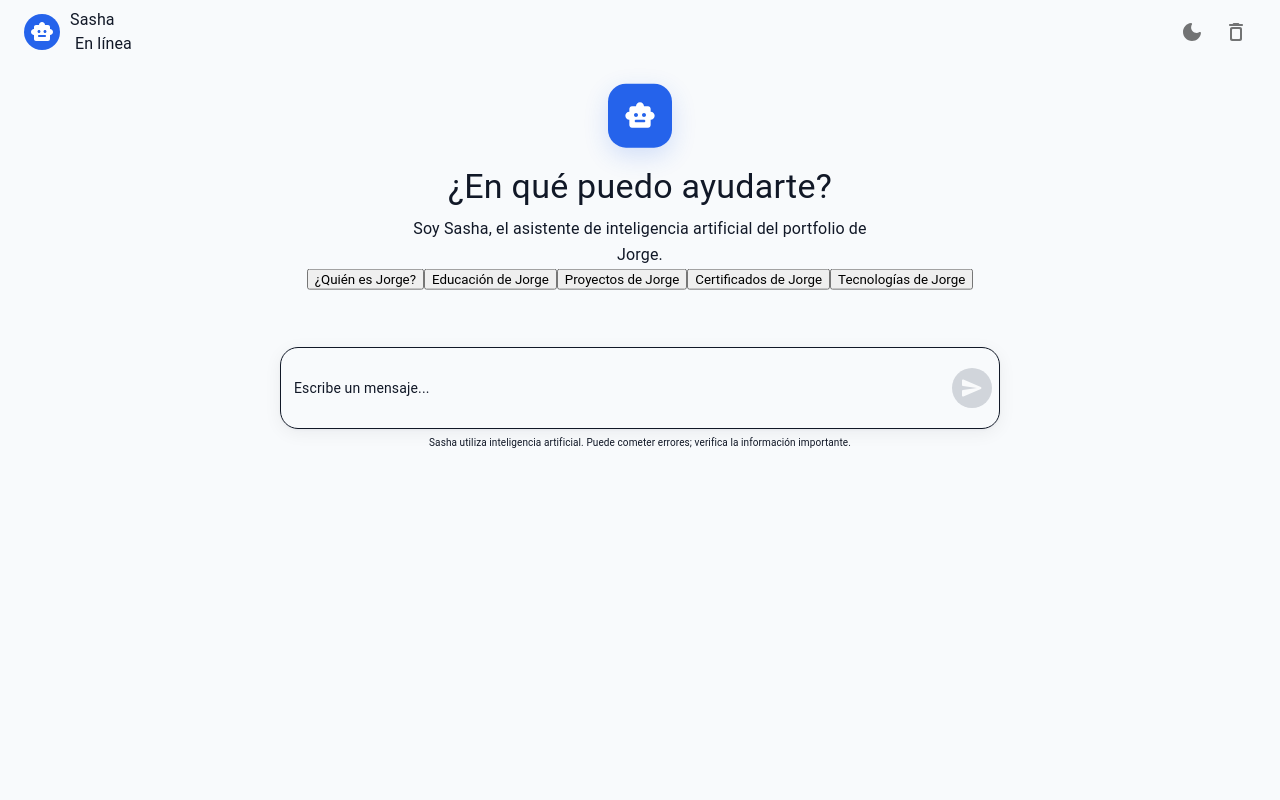
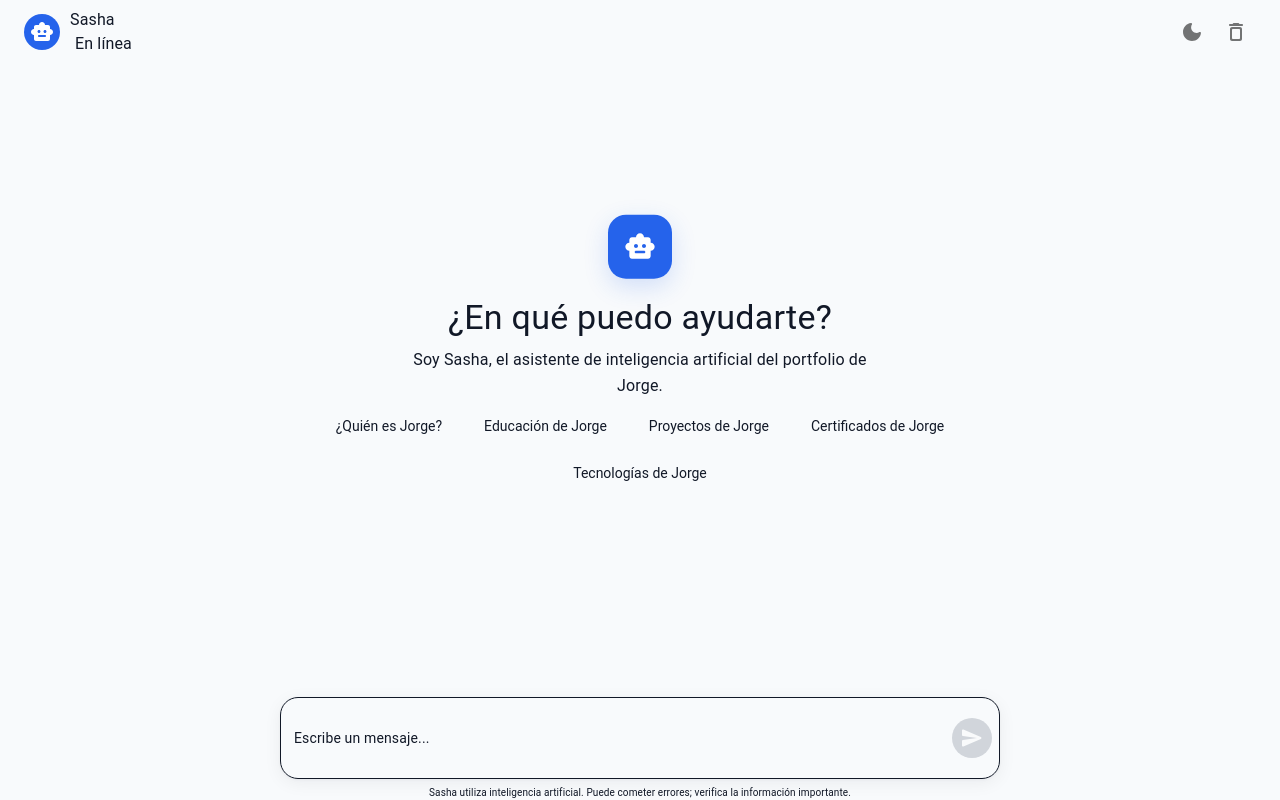
Before and after one commit to Patogol35/Fbot, a React app: page / in a window 1280 px wide. Built offline with nearby package versions, Linux system fonts and the light colour scheme; the HTML template or start-up script is replaced by a standard one.

Commit message:
Update Chat.css

```diff
--- a/src/components/Chat.css
+++ b/src/components/Chat.css
@@ -1,6 +1,10 @@
 * {
     box-sizing: border-box;
 }
+
+/* =========================================================
+   PAGE
+========================================================= */
 
 .chat-page {
     width: 100%;
@@ -9,30 +13,43 @@
     background: var(--mui-palette-background-default);
 }
 
-/* MAIN */
+/* =========================================================
+   MAIN
+========================================================= */
 
 .chat-main {
     width: 100%;
     height: 100vh;
     min-height: 0;
-    margin-left: 0;
+
     display: flex;
     flex-direction: column;
+
     overflow: hidden;
+
     background: var(--mui-palette-background-default);
 }
 
-/* HEADER */
+/* =========================================================
+   HEADER
+========================================================= */
 
 .chat-topbar {
     height: 64px;
     min-height: 64px;
     flex-shrink: 0;
+
     display: flex;
     align-items: center;
+
     padding: 0 24px;
+
     border-bottom: 1px solid var(--mui-palette-divider);
+
     background: var(--mui-palette-background-paper);
+
+    position: relative;
+    z-index: 10;
 }
 
 .topbar-info,
@@ -68,38 +85,68 @@
     margin-left: 4px !important;
 }
 
-/* EMPTY */
+/* =========================================================
+   CONTENT
+========================================================= */
+
+.chat-content {
+    flex: 1;
+    min-height: 0;
+
+    display: flex;
+    flex-direction: column;
+
+    overflow: hidden;
+
+    background: var(--mui-palette-background-default);
+}
+
+/* =========================================================
+   EMPTY / WELCOME
+========================================================= */
 
 .empty-chat {
     flex: 1;
     min-height: 0;
+
     display: flex;
     align-items: center;
     justify-content: center;
+
     overflow-y: auto;
+
     padding: 30px 20px;
+
     background: var(--mui-palette-background-default);
 }
 
 .welcome-container {
     width: min(720px, 100%);
+
     display: flex;
     flex-direction: column;
     align-items: center;
+
     text-align: center;
+
     transform: translateY(-5%);
 }
 
 .welcome-icon-container {
     width: 64px;
     height: 64px;
+
     display: flex;
     align-items: center;
     justify-content: center;
+
     margin-bottom: 18px;
+
     border-radius: 18px;
+
     background: #2563eb;
     color: #fff;
+
     box-shadow: 0 8px 25px rgba(37, 99, 235, .18);
 }
 
@@ -109,22 +156,31 @@
 
 .welcome-title {
     margin-bottom: 8px !important;
+
     color: var(--mui-palette-text-primary);
+
     letter-spacing: -.4px;
 }
 
 .welcome-description {
     max-width: 480px;
+
     line-height: 1.6 !important;
+
     color: var(--mui-palette-text-secondary) !important;
 }
 
-/* INPUT */
+/* =========================================================
+   INPUT
+========================================================= */
 
 .input-area {
     width: 100%;
     flex-shrink: 0;
+
     padding: 16px 0 0;
+
+    background: var(--mui-palette-background-default);
 }
 
 .empty-chat .input-area {
@@ -133,15 +189,21 @@
 
 .input-wrapper {
     position: relative;
+
     width: min(720px, 100%);
+
     margin: auto;
 }
 
 .chat-input .MuiOutlinedInput-root {
     min-height: 58px;
+
     padding-right: 58px;
+
     border-radius: 18px;
+
     background: var(--mui-palette-background-paper);
+
     box-shadow:
         0 4px 18px rgba(15, 23, 42, .06),
         0 1px 3px rgba(15, 23, 42, .04);
@@ -161,8 +223,10 @@
 
 .chat-input textarea {
     padding: 14px 0;
+
     font-size: 14px;
     line-height: 1.5;
+
     color: var(--mui-palette-text-primary);
 }
 
@@ -173,11 +237,15 @@
 
 .send-button {
     position: absolute !important;
+
     right: 8px;
     bottom: 50%;
+
     transform: translateY(50%);
+
     width: 40px;
     height: 40px;
+
     background: #2563eb !important;
     color: #fff !important;
 }
@@ -193,31 +261,107 @@
 
 .input-disclaimer {
     margin-top: 6px !important;
+
     text-align: center;
+
     font-size: 10px !important;
+
     color: var(--mui-palette-text-secondary) !important;
 }
 
-/* MESSAGES */
+/* =========================================================
+   SUGERENCIAS
+========================================================= */
+
+.suggestions-container {
+    width: min(820px, 100%);
+
+    margin: 0 auto;
+
+    display: flex;
+    flex-wrap: wrap;
+
+    justify-content: center;
+    align-items: center;
+
+    gap: 10px;
+
+    padding: 10px 20px;
+
+    flex-shrink: 0;
+}
+
+.suggestion-button {
+    border: 1px solid var(--mui-palette-divider);
+
+    background: var(--mui-palette-background-paper);
+
+    color: var(--mui-palette-text-primary);
+
+    padding: 10px 16px;
+
+    border-radius: 20px;
+
+    cursor: pointer;
+
+    font-family: inherit;
+    font-size: 14px;
+    line-height: 1.2;
+
+    transition:
+        transform .2s ease,
+        border-color .2s ease,
+        background-color .2s ease;
+}
+
+.suggestion-button:hover {
+    transform: translateY(-2px);
+
+    border-color: #2563eb;
+}
+
+.suggestion-button:active {
+    transform: translateY(0);
+}
+
+.suggestion-button:disabled {
+    opacity: .5;
+
+    cursor: not-allowed;
+
+    transform: none;
+}
+
+/* =========================================================
+   MESSAGES
+========================================================= */
 
 .messages-container {
     flex: 1;
     min-height: 0;
+
     overflow-y: auto;
+    overflow-x: hidden;
+
     padding: 24px;
+
     background: var(--mui-palette-background-default);
 }
 
 .messages-list {
     width: 100%;
     max-width: 820px;
+
     margin: auto;
 }
 
 .message-row {
     display: flex;
+
     gap: 10px;
+
     margin-bottom: 22px;
+
     animation: messageIn .2s ease;
 }
 
@@ -231,14 +375,18 @@
 
 .message-content {
     max-width: min(680px, 80%);
+
     display: flex;
     flex-direction: column;
+
     gap: 4px;
 }
 
 .message-name {
     padding: 0 5px;
+
     color: var(--mui-palette-text-secondary);
+
     font-size: 15px !important;
     font-weight: 600 !important;
 }
@@ -246,7 +394,9 @@
 .message-avatar {
     width: 32px !important;
     height: 32px !important;
+
     flex-shrink: 0;
+
     background: #2563eb !important;
     color: #fff !important;
 }
@@ -257,25 +407,32 @@
 
 .message-bubble {
     padding: 12px 16px;
+
     border-radius: 16px !important;
 }
 
 .message-bubble.assistant {
     background: var(--mui-palette-background-paper);
+
     border: 1px solid var(--mui-palette-divider);
+
     border-top-left-radius: 5px !important;
 }
 
 .message-bubble.user {
     background: #2563eb;
+
     color: #fff;
+
     border-top-right-radius: 5px !important;
 }
 
 .message-text {
     white-space: pre-wrap;
+
     font-size: 14px !important;
     line-height: 1.65 !important;
+
     color: var(--mui-palette-text-primary);
 }
 
@@ -283,7 +440,9 @@
     color: #fff;
 }
 
-/* TYPING */
+/* =========================================================
+   TYPING
+========================================================= */
 
 .typing-bubble {
     min-width: 62px;
@@ -291,15 +450,20 @@
 
 .typing {
     display: flex;
+
     gap: 4px;
+
     padding: 3px;
 }
 
 .typing span {
     width: 6px;
     height: 6px;
+
     border-radius: 50%;
+
     background: var(--mui-palette-text-secondary);
+
     animation: typing 1.2s infinite;
 }
 
@@ -311,8 +475,15 @@
     animation-delay: .3s;
 }
 
+/* =========================================================
+   ANIMATIONS
+========================================================= */
+
 @keyframes typing {
-    0%, 60%, 100% {
+
+    0%,
+    60%,
+    100% {
         opacity: .35;
         transform: translateY(0);
     }
@@ -324,6 +495,7 @@
 }
 
 @keyframes messageIn {
+
     from {
         opacity: 0;
         transform: translateY(4px);
@@ -335,7 +507,9 @@
     }
 }
 
-/* MOBILE */
+/* =========================================================
+   TABLET / MOBILE
+========================================================= */
 
 @media (max-width: 900px) {
 
@@ -346,13 +520,10 @@
         min-height: 100vh;
     }
 
-    .chat-main {
-        margin-left: 0;
-    }
-
     .chat-topbar {
         height: 60px;
         min-height: 60px;
+
         padding: 0 14px;
     }
 
@@ -380,7 +551,23 @@
     .message-content {
         max-width: 86%;
     }
+
+    .suggestions-container {
+        gap: 8px;
+
+        padding: 8px 10px;
+    }
+
+    .suggestion-button {
+        padding: 9px 13px;
+
+        font-size: 13px;
+    }
 }
+
+/* =========================================================
+   MOBILE PEQUEÑO
+========================================================= */
 
 @media (max-width: 500px) {
 
@@ -404,105 +591,35 @@
     .message-content {
         max-width: 90%;
     }
-    /* =========================================================
-   SUGERENCIAS
-========================================================= */
-
-.suggestions-container {
-    width: min(820px, 100%);
-    margin: 0 auto;
-
-    display: flex;
-    flex-wrap: wrap;
-    justify-content: center;
-    align-items: center;
-
-    gap: 10px;
-    padding: 10px 20px;
-
-    flex-shrink: 0;
-}
-
-.suggestion-button {
-    border: 1px solid var(--mui-palette-divider);
-
-    background: var(--mui-palette-background-paper);
-
-    color: var(--mui-palette-text-primary);
-
-    padding: 10px 16px;
-
-    border-radius: 20px;
-
-    cursor: pointer;
-
-    font-family: inherit;
-    font-size: 14px;
-    line-height: 1.2;
-
-    transition:
-        transform 0.2s ease,
-        border-color 0.2s ease,
-        background-color 0.2s ease;
-}
-
-.suggestion-button:hover {
-    transform: translateY(-2px);
-    border-color: #2563eb;
-}
-
-.suggestion-button:active {
-    transform: translateY(0);
-}
-
-.suggestion-button:disabled {
-    opacity: 0.5;
-    cursor: not-allowed;
-    transform: none;
-}
-
-/* MOBILE */
-
-@media (max-width: 900px) {
-
-    .suggestions-container {
-        gap: 8px;
-        padding: 8px 10px;
-    }
-
-    .suggestion-button {
-        padding: 9px 13px;
-        font-size: 13px;
-    }
-}
-
-/* MOBILE PEQUEÑO */
-
-@media (max-width: 500px) {
 
     .suggestions-container {
         gap: 7px;
+
         padding: 8px 6px;
     }
 
     .suggestion-button {
         padding: 8px 11px;
+
         font-size: 12px;
     }
 }
 
-/* PANTALLA HORIZONTAL */
+/* =========================================================
+   PANTALLA HORIZONTAL
+========================================================= */
 
 @media (max-height: 600px) and (orientation: landscape) {
 
     .suggestions-container {
         gap: 5px;
+
         padding: 6px 8px;
     }
 
     .suggestion-button {
         padding: 6px 9px;
+
         font-size: 11px;
     }
-}
     }
```
